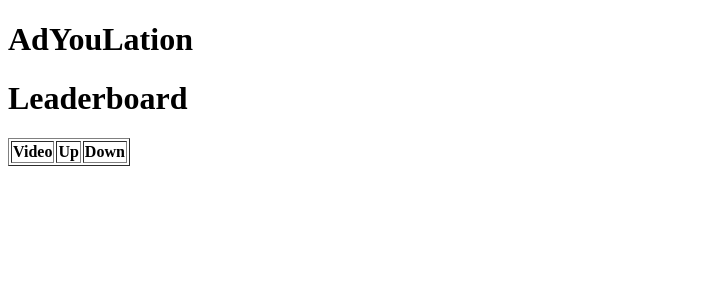
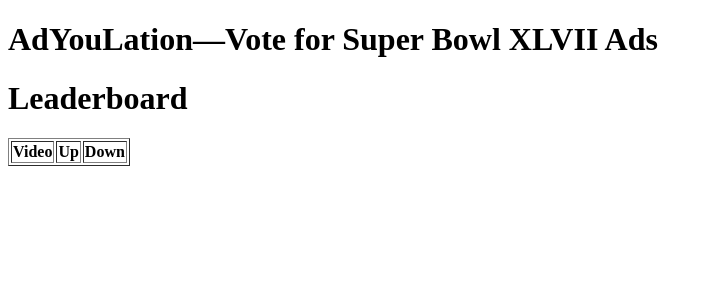
Before and after one commit to georgevreilly/AdYouLation, a Flask app: page /show_votes in a window 1280 px wide. Shown: the top 300 px of the page, without its empty margins (0-713 px from the left). Run offline with Flask 2, Linux system fonts and the light colour scheme; data that the repository does not hold is empty; parts of the project's set-up code (start-up, migrations or seed data) failed here and were passed over.

Commit message:
Better h1 for top of each page

```diff
--- a/gae_flask_app/templates/layout.html
+++ b/gae_flask_app/templates/layout.html
@@ -2,7 +2,7 @@
 <title>AdYouLation</title>
 <link rel=stylesheet type=text/css href="{{ url_for('static', filename='style.css') }}">
 <div class=page>
-  <h1>AdYouLation</h1>
+  <h1>AdYouLation—Vote for Super Bowl XLVII Ads</h1>
   {% for message in get_flashed_messages() %}
     <div class=flash>{{ message }}</div>
   {% endfor %}
```
